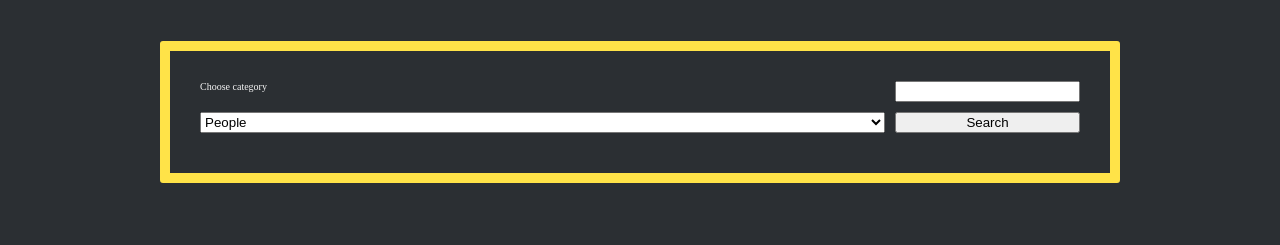
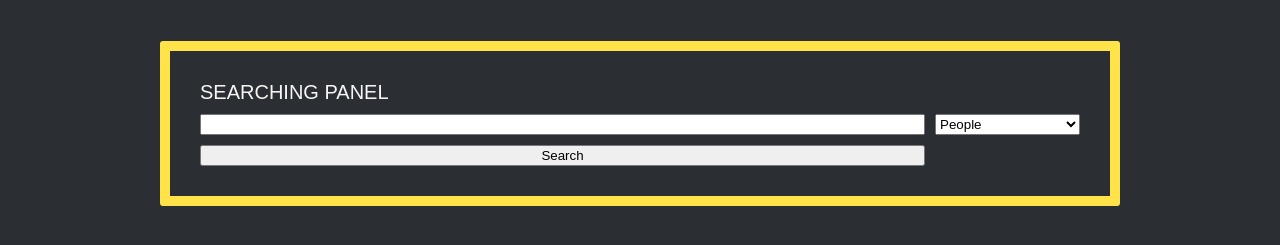
Before and after one commit to KP1976/Star-Wars-API, a website built with webpack: page src/index.html in a window 1280 px wide. Shown: the part 159-404 px from the top of the page. Built offline with nearby package versions, Linux system fonts and the light colour scheme.

Commit message:
Style Form Label

```diff
--- a/src/index.html
+++ b/src/index.html
@@ -13,7 +13,7 @@
   <div class="container">
     <h1 class="title">The Star Wars Search Machine</h1>
     <form class="form">
-      <label class="form__label">Choose category</label>
+      <label class="form__label">Searching Panel</label>
       <input type="text" class="form__input">
       <select class="form__select">
         <option selected value="people">People</option>
--- a/src/scss/style.scss
+++ b/src/scss/style.scss
@@ -51,3 +51,10 @@ body {
 	padding: 3rem;
 	width: 80%;
 }
+
+.form__label {
+	font-family: Arial;
+	font-size: 2rem;
+	grid-column: 1 / -1;
+	text-transform: uppercase;
+}
```
